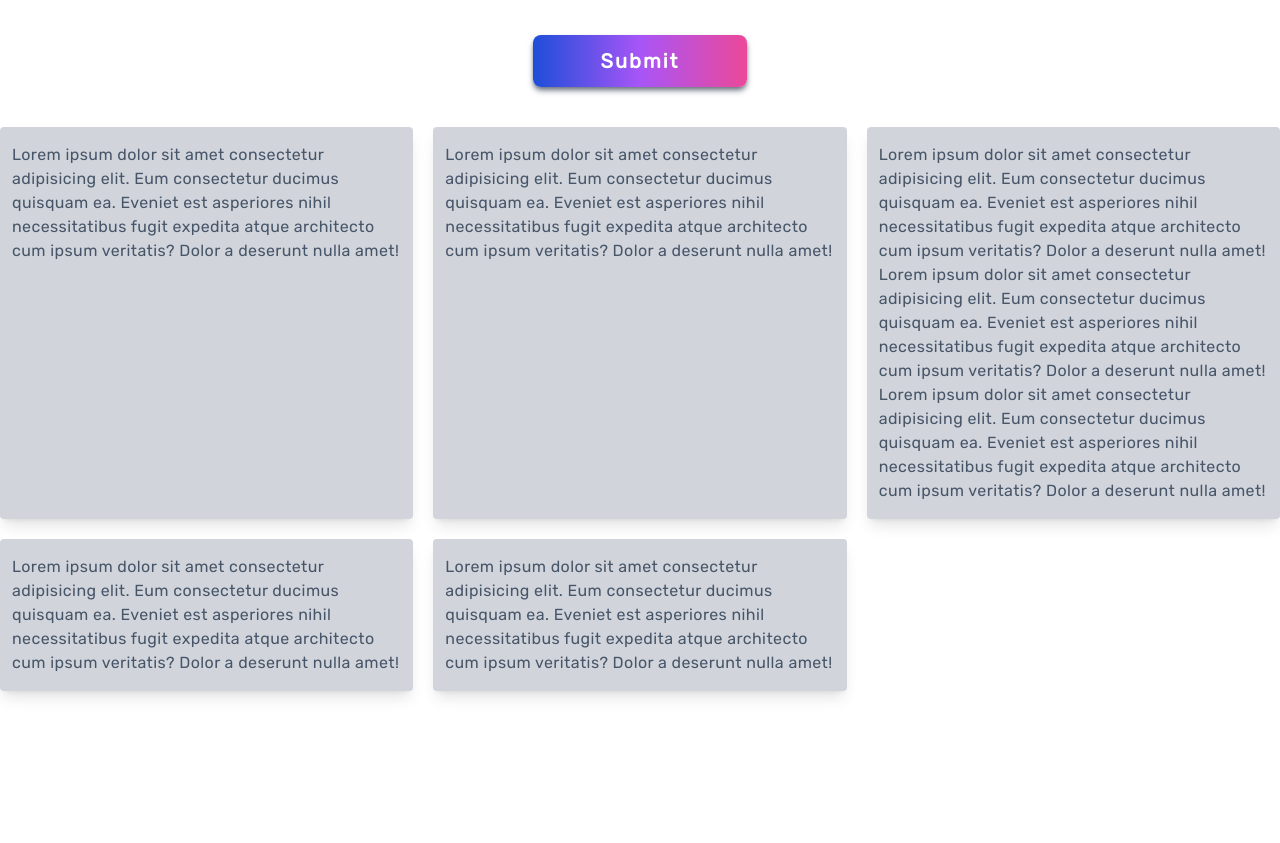
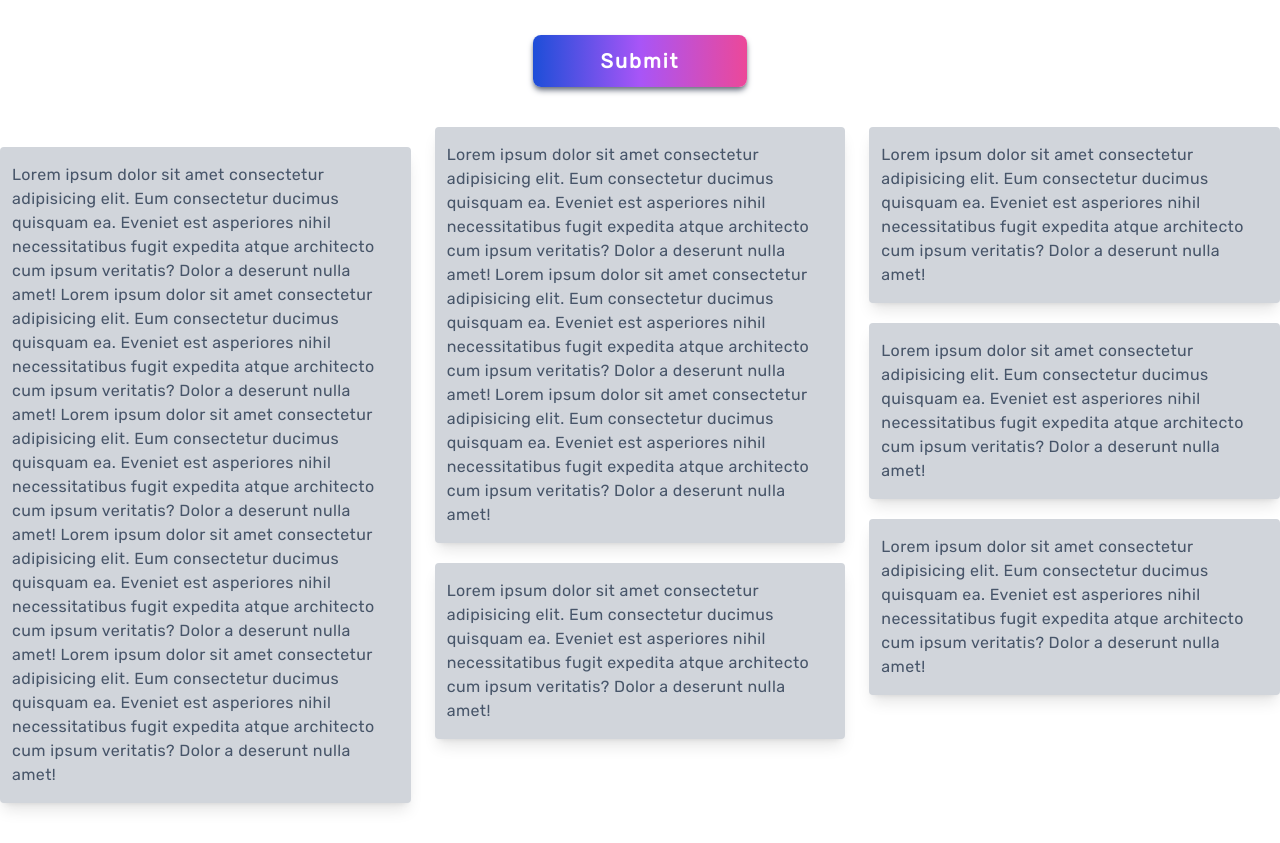
Before and after one commit to squerenix/feedback.js, a Next.js app: page / in a window 1280 px wide. Shown: the part 480-1323 px from the top of the page. Before the commit the page ends 1211 px from the top, so only its background shows below. Built offline with nearby package versions, Linux system fonts and the light colour scheme.

Commit message:
feat: add comment layout with mansory design

```diff
--- /dev/null
+++ b/components/Comment.tsx
@@ -0,0 +1,37 @@
+import {NextComponentType} from 'next';
+
+
+const Comment: NextComponentType = () => {
+    return (
+        <>
+            <div className="masonry before:box-inherit after:box-inherit gap-5 mt-10 mb-10">
+                <div className="break-inside py-4 px-3 bg-gray-300 rounded text-md font-medium font-rubik text-slate-600 shadow-lg hover:shadow-gray-400 hover:scale-105 duration-500 cursor-pointer tracking-wide">
+                    Lorem ipsum dolor sit amet consectetur adipisicing elit. Eum consectetur ducimus quisquam ea. Eveniet est asperiores nihil necessitatibus fugit expedita atque architecto cum ipsum veritatis? Dolor a deserunt nulla amet!
+                    Lorem ipsum dolor sit amet consectetur adipisicing elit. Eum consectetur ducimus quisquam ea. Eveniet est asperiores nihil necessitatibus fugit expedita atque architecto cum ipsum veritatis? Dolor a deserunt nulla amet!
+                    Lorem ipsum dolor sit amet consectetur adipisicing elit. Eum consectetur ducimus quisquam ea. Eveniet est asperiores nihil necessitatibus fugit expedita atque architecto cum ipsum veritatis? Dolor a deserunt nulla amet!
+                    Lorem ipsum dolor sit amet consectetur adipisicing elit. Eum consectetur ducimus quisquam ea. Eveniet est asperiores nihil necessitatibus fugit expedita atque architecto cum ipsum veritatis? Dolor a deserunt nulla amet!
+                    Lorem ipsum dolor sit amet consectetur adipisicing elit. Eum consectetur ducimus quisquam ea. Eveniet est asperiores nihil necessitatibus fugit expedita atque architecto cum ipsum veritatis? Dolor a deserunt nulla amet!
+                </div>
+                <div className="break-inside py-4 px-3 bg-gray-300 rounded text-md font-medium font-rubik text-slate-600 shadow-lg hover:shadow-gray-400 hover:scale-105 duration-500 cursor-pointer tracking-wide">
+                    Lorem ipsum dolor sit amet consectetur adipisicing elit. Eum consectetur ducimus quisquam ea. Eveniet est asperiores nihil necessitatibus fugit expedita atque architecto cum ipsum veritatis? Dolor a deserunt nulla amet!
+                    Lorem ipsum dolor sit amet consectetur adipisicing elit. Eum consectetur ducimus quisquam ea. Eveniet est asperiores nihil necessitatibus fugit expedita atque architecto cum ipsum veritatis? Dolor a deserunt nulla amet!
+                    Lorem ipsum dolor sit amet consectetur adipisicing elit. Eum consectetur ducimus quisquam ea. Eveniet est asperiores nihil necessitatibus fugit expedita atque architecto cum ipsum veritatis? Dolor a deserunt nulla amet!
+                </div>
+                <div className="break-inside py-4 px-3 bg-gray-300 rounded text-md font-medium font-rubik text-slate-600 shadow-lg hover:shadow-gray-400 hover:scale-105 duration-500 cursor-pointer tracking-wide">
+                    Lorem ipsum dolor sit amet consectetur adipisicing elit. Eum consectetur ducimus quisquam ea. Eveniet est asperiores nihil necessitatibus fugit expedita atque architecto cum ipsum veritatis? Dolor a deserunt nulla amet!
+                </div>
+                <div className="break-inside py-4 px-3 bg-gray-300 rounded text-md font-medium font-rubik text-slate-600 shadow-lg hover:shadow-gray-400 hover:scale-105 duration-500 cursor-pointer tracking-wide">
+                    Lorem ipsum dolor sit amet consectetur adipisicing elit. Eum consectetur ducimus quisquam ea. Eveniet est asperiores nihil necessitatibus fugit expedita atque architecto cum ipsum veritatis? Dolor a deserunt nulla amet!
+                </div>
+                <div className="break-inside py-4 px-3 bg-gray-300 rounded text-md font-medium font-rubik text-slate-600 shadow-lg hover:shadow-gray-400 hover:scale-105 duration-500 cursor-pointer tracking-wide">
+                    Lorem ipsum dolor sit amet consectetur adipisicing elit. Eum consectetur ducimus quisquam ea. Eveniet est asperiores nihil necessitatibus fugit expedita atque architecto cum ipsum veritatis? Dolor a deserunt nulla amet!
+                </div>
+                <div className="break-inside py-4 px-3 bg-gray-300 rounded text-md font-medium font-rubik text-slate-600 shadow-lg hover:shadow-gray-400 hover:scale-105 duration-500 cursor-pointer tracking-wide">
+                    Lorem ipsum dolor sit amet consectetur adipisicing elit. Eum consectetur ducimus quisquam ea. Eveniet est asperiores nihil necessitatibus fugit expedita atque architecto cum ipsum veritatis? Dolor a deserunt nulla amet!
+                </div>
+            </div>
+        </>
+    );
+};
+
+export default Comment;
--- a/components/Form.tsx
+++ b/components/Form.tsx
@@ -1,4 +1,4 @@
-import type { NextComponentType } from "next";
+import type {NextComponentType} from 'next';
 
 const Form: NextComponentType = () => {
     return (
@@ -11,6 +11,6 @@ const Form: NextComponentType = () => {
             </div>
         </>
     );
-}
+};
 
 export default Form;
--- a/components/Hero.tsx
+++ b/components/Hero.tsx
@@ -1,6 +1,6 @@
 import type {NextComponentType} from 'next';
-import { FontAwesomeIcon } from '@fortawesome/react-fontawesome';
-import { faGithub } from '@fortawesome/free-brands-svg-icons';
+import {FontAwesomeIcon} from '@fortawesome/react-fontawesome';
+import {faGithub} from '@fortawesome/free-brands-svg-icons';
 
 const Hero: NextComponentType = () => {
     return (
--- a/next.config.js
+++ b/next.config.js
@@ -1,6 +1,6 @@
 /** @type {import('next').NextConfig} */
 const nextConfig = {
-  reactStrictMode: true,
-}
+    reactStrictMode: true,
+};
 
-module.exports = nextConfig
+module.exports = nextConfig;
--- a/pages/index.tsx
+++ b/pages/index.tsx
@@ -1,5 +1,6 @@
 import type {NextPage} from 'next';
 import Head from 'next/head';
+import Comment from '../components/Comment';
 import Form from '../components/Form';
 import Hero from '../components/Hero';
 
@@ -14,25 +15,7 @@ const Home: NextPage = () => {
                 </Head>
                 <Hero/>
                 <Form/>
-            <div className="grid grid-cols-1 xl:grid-cols-3 gap-5 mt-10 mb-10 auto-rows-min">
-              <div className="py-4 px-3 bg-gray-300 rounded text-md font-medium font-rubik text-slate-600 shadow-lg hover:shadow-gray-400 hover:scale-105 duration-500 cursor-pointer tracking-wide">
-                  Lorem ipsum dolor sit amet consectetur adipisicing elit. Eum consectetur ducimus quisquam ea. Eveniet est asperiores nihil necessitatibus fugit expedita atque architecto cum ipsum veritatis? Dolor a deserunt nulla amet!
-              </div>
-              <div className="py-4 px-3 bg-gray-300 rounded text-md font-medium font-rubik text-slate-600 shadow-lg hover:shadow-gray-400 hover:scale-105 duration-500 cursor-pointer tracking-wide">
-                  Lorem ipsum dolor sit amet consectetur adipisicing elit. Eum consectetur ducimus quisquam ea. Eveniet est asperiores nihil necessitatibus fugit expedita atque architecto cum ipsum veritatis? Dolor a deserunt nulla amet!
-              </div>
-              <div className="py-4 px-3 bg-gray-300 rounded text-md font-medium font-rubik text-slate-600 shadow-lg hover:shadow-gray-400 hover:scale-105 duration-500 cursor-pointer tracking-wide">
-                  Lorem ipsum dolor sit amet consectetur adipisicing elit. Eum consectetur ducimus quisquam ea. Eveniet est asperiores nihil necessitatibus fugit expedita atque architecto cum ipsum veritatis? Dolor a deserunt nulla amet!
-                  Lorem ipsum dolor sit amet consectetur adipisicing elit. Eum consectetur ducimus quisquam ea. Eveniet est asperiores nihil necessitatibus fugit expedita atque architecto cum ipsum veritatis? Dolor a deserunt nulla amet!
-                  Lorem ipsum dolor sit amet consectetur adipisicing elit. Eum consectetur ducimus quisquam ea. Eveniet est asperiores nihil necessitatibus fugit expedita atque architecto cum ipsum veritatis? Dolor a deserunt nulla amet!
-              </div>
-              <div className="py-4 px-3 bg-gray-300 rounded text-md font-medium font-rubik text-slate-600 shadow-lg hover:shadow-gray-400 hover:scale-105 duration-500 cursor-pointer tracking-wide">
-                  Lorem ipsum dolor sit amet consectetur adipisicing elit. Eum consectetur ducimus quisquam ea. Eveniet est asperiores nihil necessitatibus fugit expedita atque architecto cum ipsum veritatis? Dolor a deserunt nulla amet!
-              </div>
-              <div className="py-4 px-3 bg-gray-300 rounded text-md font-medium font-rubik text-slate-600 shadow-lg hover:shadow-gray-400 hover:scale-105 duration-500 cursor-pointer tracking-wide">
-                  Lorem ipsum dolor sit amet consectetur adipisicing elit. Eum consectetur ducimus quisquam ea. Eveniet est asperiores nihil necessitatibus fugit expedita atque architecto cum ipsum veritatis? Dolor a deserunt nulla amet!
-              </div>
-            </div>
+                <Comment />
             </div>
         </div>
     );
--- a/styles/globals.css
+++ b/styles/globals.css
@@ -1,6 +1,18 @@
 @tailwind base;
 @tailwind components;
 @tailwind utilities;
+
+@layer utilities {
+    .masonry {
+        column-count: 3;
+        column-gap: 1.5em;
+    }
+    .break-inside {
+        break-inside: avoid;
+        margin-top: 20px;
+        margin-bottpm: 20px;
+    }
+}
 
 @layer base {
     @font-face {
```
Also changed, not shown: pages/api/hello.ts (+5 -5 lines), 1 other file (tests, documents, lock files or other folders). Lines whose indentation alone changed are shown as unchanged.
